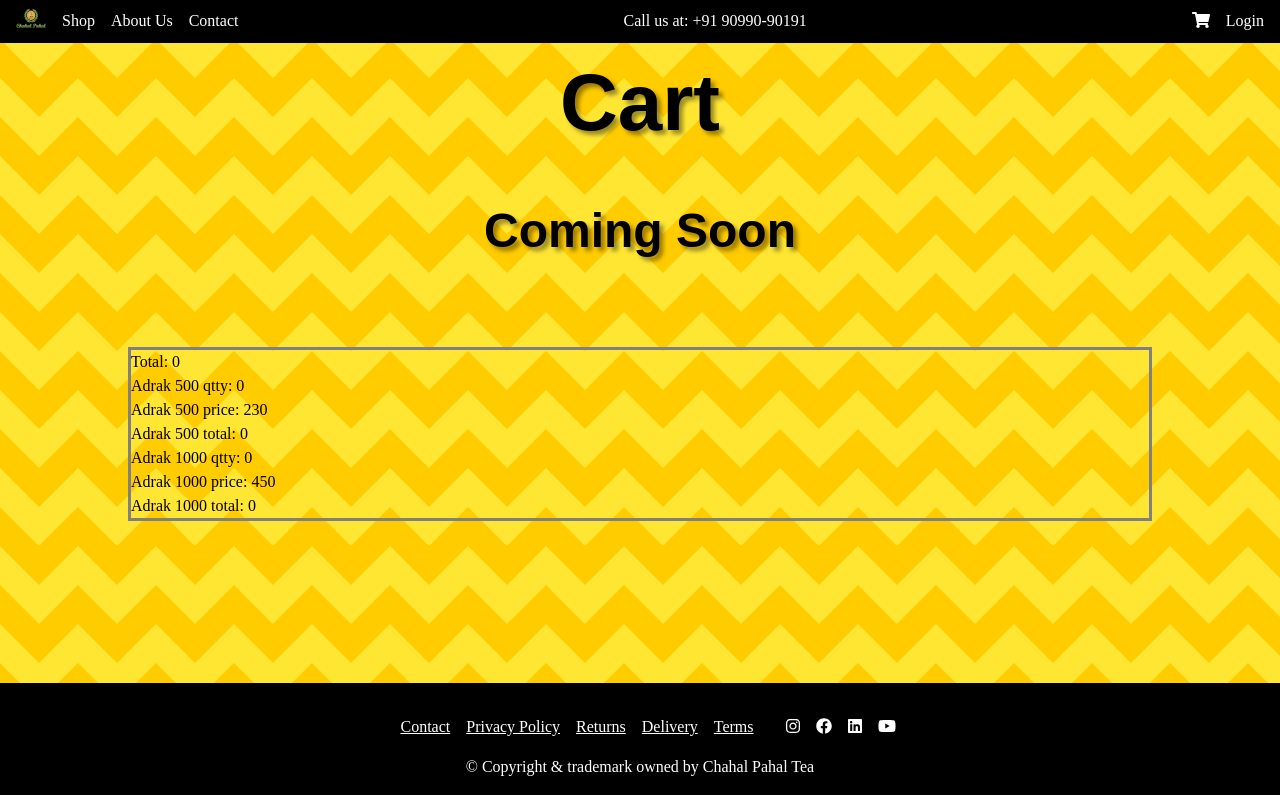
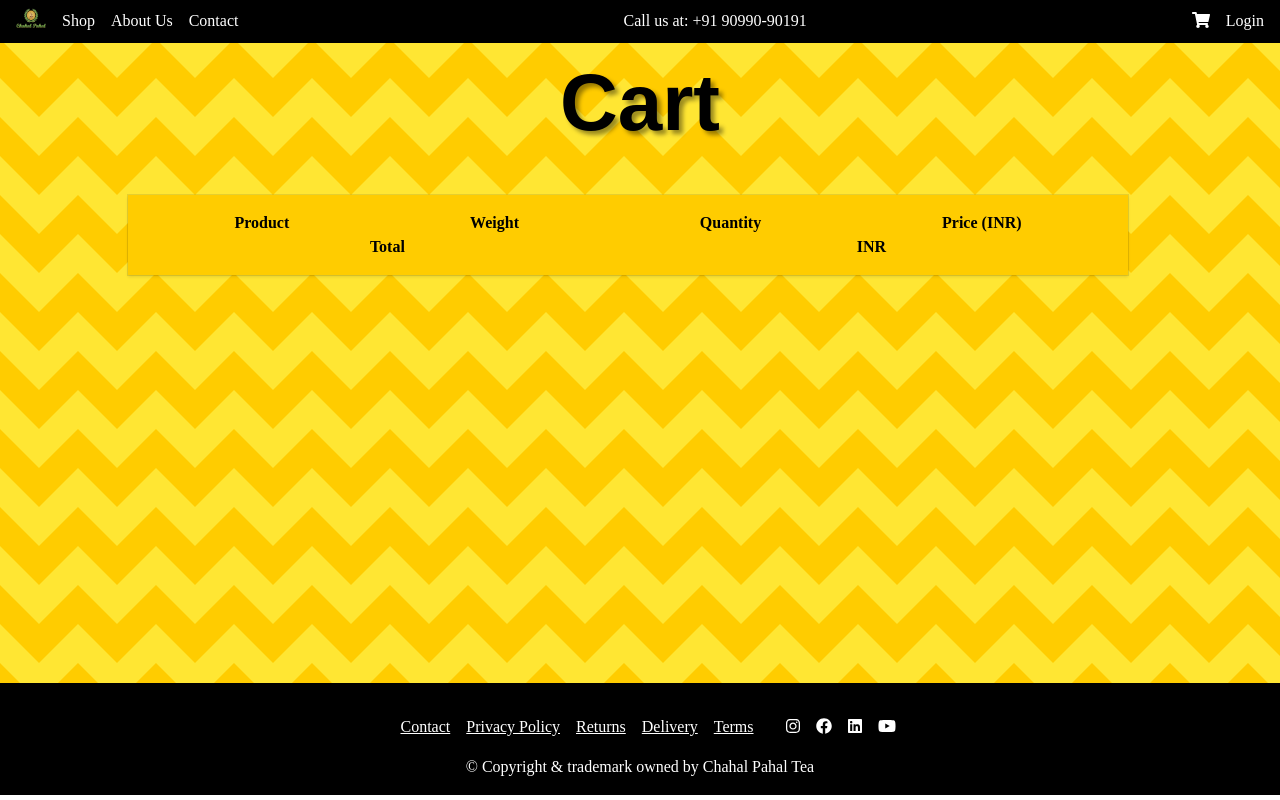
Before and after one commit to bharat-patodi/chahalPahalTea, a Next.js app: page /cart in a window 1280 px wide. Built offline with nearby package versions, Linux system fonts and the light colour scheme.

Commit message:
Add cart functionality

```diff
--- a/pages/cart.tsx
+++ b/pages/cart.tsx
@@ -13,6 +13,41 @@ const Cart = () => {
     cart.adrakChai.gm1000.price * cart.adrakChai.gm1000.quantity +
     cart.adrakChai.gm500.price * cart.adrakChai.gm500.quantity +
     cart.adrakChai.gm250.price * cart.adrakChai.gm250.quantity;
+  let result = Object.values(cart);
+  const checkQuantity = (cart: {
+    [key: string]: {
+      name: string;
+      details: string;
+      src: string;
+      shipping: number;
+      gm250: { price: number; quantity: number };
+      gm500: { price: number; quantity: number };
+      gm1000: { price: number; quantity: number };
+    };
+  }): {
+    name: string;
+    details: string;
+    src: string;
+    shipping: number;
+    gm250: { price: number; quantity: number };
+    gm500: { price: number; quantity: number };
+    gm1000: { price: number; quantity: number };
+  }[] => {
+    return Object.values(cart).filter((chai) => {
+      return Object.values(chai)
+        .filter((val) => typeof val === "object")
+        .some((weight) => weight?.quantity > 0);
+    });
+  };
+  console.log(
+    "hi",
+    Object.values(cart).map((chai) => {
+      return Object.values(chai)
+        .filter((val) => typeof val === "object")
+        .some((weight) => weight.quantity > 0);
+    })
+  );
+  console.log(result);
   // console.log(
   //   cart.adrakChai.gm1000.price,
   //   cart.adrakChai.gm1000.quantity,
@@ -31,20 +66,81 @@ const Cart = () => {
       <main className="container">
         <div>
           <h1>Cart</h1>
-          <h2>Coming Soon</h2>
-          <div className={styles.cartDashboard}>
-            <section>
-              <p>Total: {total}</p>
-              {/* {Object.values(cart).map(val => {
+          <section className={styles.cartDashboard}>
+            <section className={styles.cartCard}>
+              <p>Product</p>
+              <p>Weight</p>
+              <p>Quantity</p>
+              <p>Price (INR)</p>
+            </section>
+            {/* <p>Total: {total}</p> */}
+            {console.log(
+              Object.values(cart).filter((chai) => {
+                return Object.values(chai)
+                  .filter((val) => typeof val === "object")
+                  .some((weight) => weight.quantity > 0);
+              })
+            )}
+            {Object.values(cart)
+              .filter((chai) => {
+                return Object.values(chai)
+                  .filter((val) => typeof val === "object")
+                  .some((weight) => weight.quantity > 0);
+              })
+              .map((currChai) => {
+                if (currChai.gm250.quantity > 0) {
+                  return (
+                    <section className={styles.cartCard}>
+                      <div className={styles.cartCardName}>
+                        <img src={currChai.src} width="100px" />
+                        <p>{currChai.name}</p>
+                      </div>
+                      <p>250 gm</p>
+                      <p>{currChai.gm250.quantity}</p>
+                      <p>
+                        INR {currChai.gm250.price * currChai.gm250.quantity}
+                      </p>
+                    </section>
+                  );
+                }
+                if (currChai.gm500.quantity > 0) {
+                  return (
+                    <section className={styles.cartCard}>
+                      <img src={currChai.src} width="100px" />
+                      <p>{currChai.name}</p>
+                      <p>500 gm</p>
+                      <p>{currChai.gm500.quantity}</p>
+                      <p>
+                        INR {currChai.gm500.price * currChai.gm500.quantity}
+                      </p>
+                    </section>
+                  );
+                }
+                if (currChai.gm1000.quantity > 0) {
+                  return (
+                    <section className={styles.cartCard}>
+                      <img src={currChai.src} width="100px" />
+                      <p>{currChai.name}</p>
+                      <p>1000 gm</p>
+                      <p>{currChai.gm1000.quantity}</p>
+                      <p>
+                        INR {currChai.gm1000.price * currChai.gm1000.quantity}
+                      </p>
+                    </section>
+                  );
+                }
+                return "";
+              })}
+            {/* {Object.values(cart).map(val => {
                 return <p key={1}>{val.name}</p>;
               })} */}
-              {/* {Object.values(cart).filter((val) => val).map(val => {
+            {/* {Object.values(cart).filter((val) => val).map(val => {
                 if(val.quantity > 0) {
                   return <p>Yes</p>
                 } else return <p>No</p>
                 })} */}
-              {/* mine.filter(val => val.name === "Premium Tea") */}
-              <p>Adrak 500 qtty: {cart.adrakChai.gm500.quantity}</p>
+            {/* mine.filter(val => val.name === "Premium Tea") */}
+            {/* <p>Adrak 500 qtty: {cart.adrakChai.gm500.quantity}</p>
               <p>Adrak 500 price: {cart.adrakChai.gm500.price}</p>
               <p>
                 Adrak 500 total:{" "}
@@ -56,9 +152,12 @@ const Cart = () => {
                 Adrak 1000 total:{" "}
                 {cart.adrakChai.gm1000.price * cart.adrakChai.gm1000.quantity}
               </p>
-              {console.log(cart.adrakChai.gm250.price)}
+              {console.log(cart.adrakChai.gm250.price)} */}
+            <section className={styles.cartCard}>
+              <p>Total</p>
+              <p>INR {}</p>
             </section>
-          </div>
+          </section>
         </div>
       </main>
       <Footer />
--- a/styles/Cart.module.css
+++ b/styles/Cart.module.css
@@ -1,7 +1,22 @@
 .cartDashboard {
     /* display: flex;
     gap: 2rem; */
-    border: 3px solid gray;
+    /* border: 3px solid gray; */
+    max-width: 1000px;
+    background-color: var(--animesh-choice-darkyellow);
+    box-shadow: 0 2px 3px rgba(10, 10, 10, 0.1), 0 0 0 1px rgba(10, 10, 10, 0.1);
+    padding: 1rem;
+    margin-bottom: 5rem;
+    font-weight: 700;
+}
+
+.cartCard {
+    display: flex;
+    justify-content: space-around;
+}
+
+.cartCardName {
+    display: flex;
 }
 
 .customerDetails, .cart {
--- a/styles/Contact.module.css
+++ b/styles/Contact.module.css
@@ -16,7 +16,7 @@
 }
 
 .contactDetails {
-    background-color: #FFE533;
+    background-color: var(--animesh-choice-yellow);
     flex-grow: 1;
     padding-top: 20rem;
     padding-bottom: 20rem;
--- a/styles/Shop.module.css
+++ b/styles/Shop.module.css
@@ -7,7 +7,7 @@
     box-shadow: rgba(50, 50, 93, 0.25) 0px 6px 12px -2px, rgba(0, 0, 0, 0.3) 0px 3px 7px -3px;
     border-radius: 5px;
     padding: 2rem 1rem;
-    background-color: #FFE533;
+    background-color: var(--animesh-choice-yellow);
 }
 
 .productDashboard {
--- a/styles/globals.css
+++ b/styles/globals.css
@@ -175,7 +175,8 @@ Variables
   /* --animesh-choice-black: #2b303a; */
   --animesh-choice-black: #000;
   --animesh-choice-green: #01ff70;
-
+  --animesh-choice-yellow: #FFE533;
+  --animesh-choice-darkyellow: #FFCC00;
   /* Colors End */
 
   /* Font Values Begin */
```
